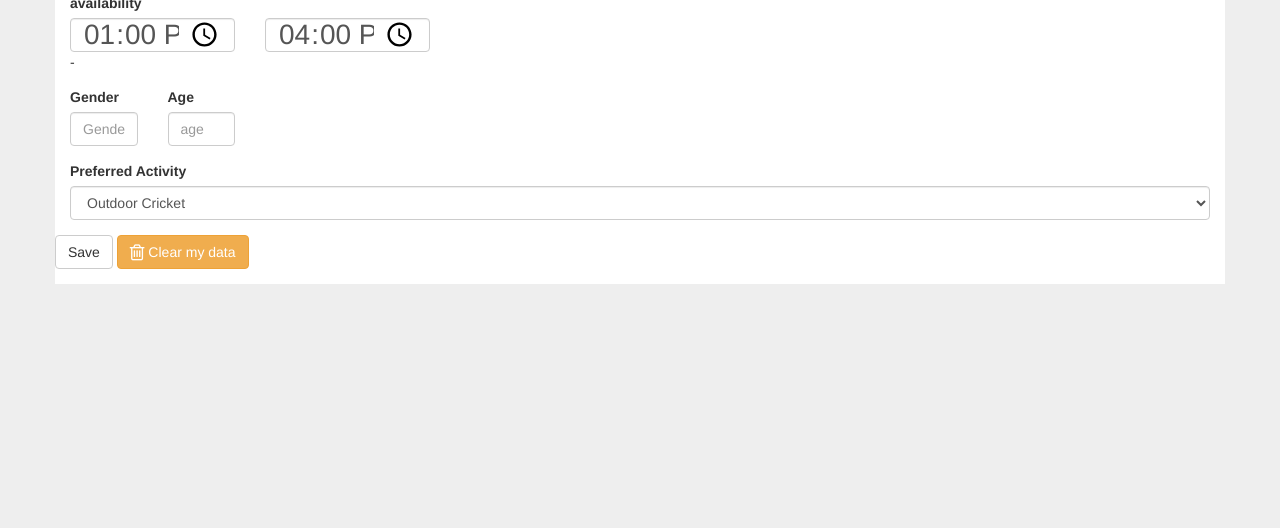
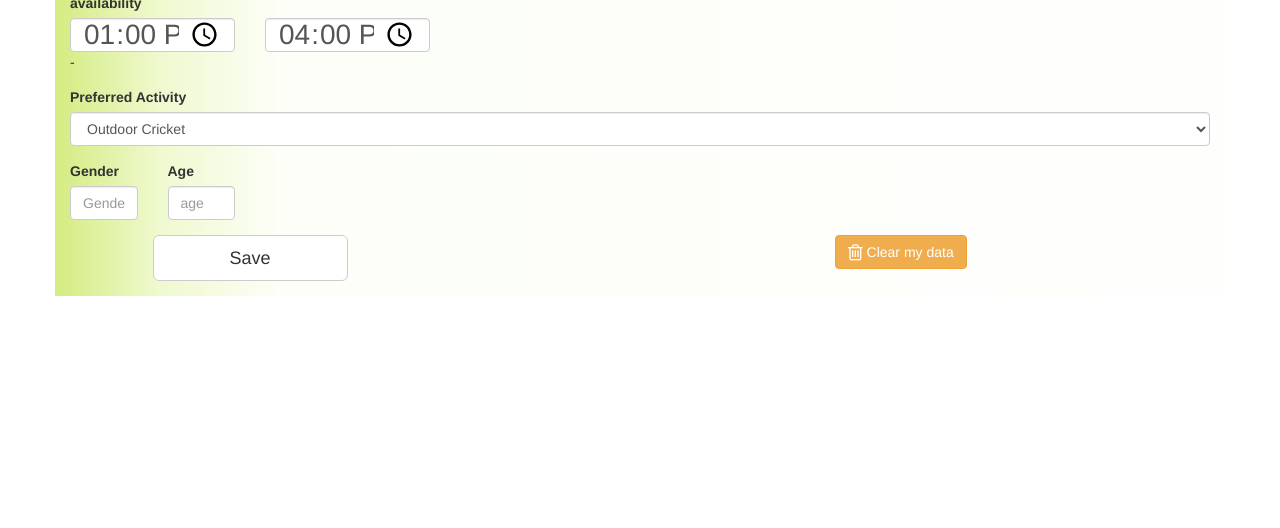
Before and after one commit to ballarat-hackerspace/active, a plain HTML site: page html/active.html in a window 1280 px wide. Shown: the part 272-800 px from the top of the page. Drawn offline with nearby package versions, Linux system fonts and the light colour scheme.

Commit message:
blah styling on active page

```diff
--- a/html/active.css
+++ b/html/active.css
@@ -1,4 +1,14 @@
-body { background:#EEE; }
-.container { background: #FFF; }
+body { background:#FFF;
+
+}
+.container { background: #FFF;
+
+  /* Permalink - use to edit and share this gradient: http://colorzilla.com/gradient-editor/#b7df2d+0,e3f5ab+9,f8ffe8+100&1+0,0.1+19 */
+  background: -moz-linear-gradient(left, rgba(183,223,45,.6) 0%, rgba(227,245,171,0.57) 9%, rgba(229,246,178,0.1) 19%, rgba(248,255,232,0.1) 100%); /* FF3.6-15 */
+  background: -webkit-linear-gradient(left, rgba(183,223,45,.6) 0%,rgba(227,245,171,0.57) 9%,rgba(229,246,178,0.1) 19%,rgba(248,255,232,0.1) 100%); /* Chrome10-25,Safari5.1-6 */
+  background: linear-gradient(to right, rgba(183,223,45,.6) 0%,rgba(227,245,171,0.57) 9%,rgba(229,246,178,0.1) 19%,rgba(248,255,232,0.1) 100%); /* W3C, IE10+, FF16+, Chrome26+, Opera12+, Safari7+ */
+  filter: progid:DXImageTransform.Microsoft.gradient( startColorstr='#b7df2d', endColorstr='#1af8ffe8',GradientType=1 ); /* IE6-9 */
+
+ }
 
 .availability-container input { font-size:2em;}
--- a/html/active.html
+++ b/html/active.html
@@ -57,6 +57,19 @@
          </div>
        </div>
 
+       <div class="form-group">
+          <label for="preferred">Preferred Activity</label>
+          <!--<input type="text" class="form-control" id="preferred" name="preferred" placeholder="preferred">-->
+          <select class="form-control" id="preferred_activity" name="preferred_activity">
+            <option value="outdoor_cricket">Outdoor Cricket</option>
+            <option value="indoor_cricket">Indoor Cricket</option>
+            <option value="laser_tag">Laser tag</option>
+            <option value="netball">Netball</option>
+            <option value="football">Football</option>
+           <option value="drones">Drone Racing</option>
+          </select>
+       </div>
+
        <div class="row">
          <div class="form-group col-xxs-6 col-sm-2 col-lg-1">
             <label for="gender">Gender</label>
@@ -71,24 +84,12 @@
 
 
 
-      <div class="form-group">
-         <label for="preferred">Preferred Activity</label>
-         <!--<input type="text" class="form-control" id="preferred" name="preferred" placeholder="preferred">-->
-         <select class="form-control" id="preferred_activity" name="preferred_activity">
-           <option value="outdoor_cricket">Outdoor Cricket</option>
-           <option value="indoor_cricket">Indoor Cricket</option>
-           <option value="laser_tag">Laser tag</option>
-           <option value="netball">Netball</option>
-           <option value="football">Football</option>
-          <option value="drones">Drone Racing</option>
-         </select>
-      </div>
 
     </div>
     <div class="form-group">
       <div class="row">
-      <button type="submit" value="save" class="btn btn-default">Save</button>
-      <button type="submit" value="clear" class="btn btn-warning .col-md-offset-3"><i class="fa fa-trash-o fa-lg"></i> Clear my data</button>
+        <button type="submit" value="save" id="save" class="btn btn-default btn-lg col-xs-offset-1 col-xs-2">Save</button>
+      <button type="submit" value="clear" id="clear" class="btn btn-warning col-xs-offset-5"><i class="fa fa-trash-o fa-lg"></i> Clear my data</button>
       </div>
     </div>
   </div>
--- a/html/client.js
+++ b/html/client.js
@@ -8,7 +8,7 @@ $("#save").click(function() {
 
 //Clear Data
 $("#clear").click(function() {
-  $.jStorage.flush();
+  localStorage.clear();
   //clear_all();
   //$('.notice').text('Data cleared');
 });
```
